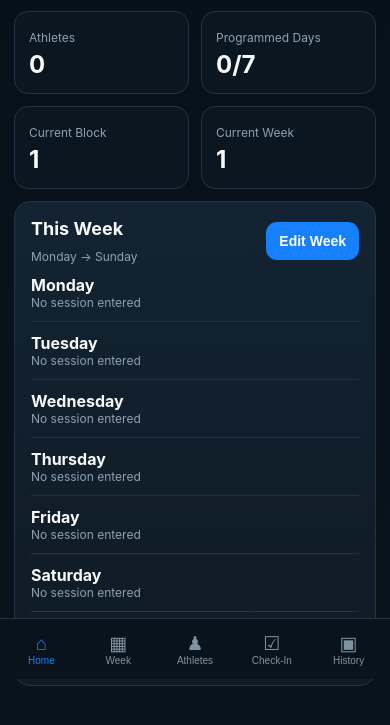
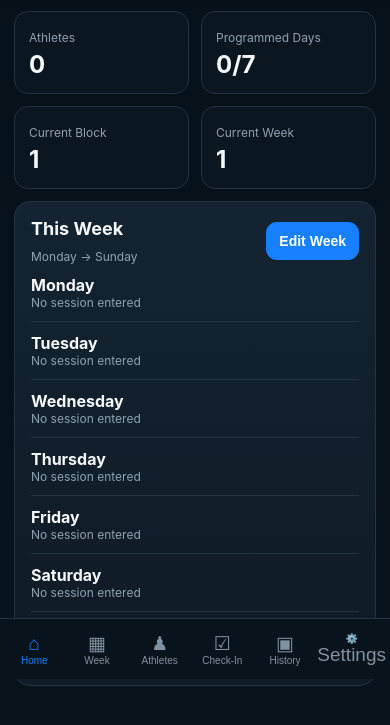
Before and after one commit to robm8213/Robs---Training-, a website: page index.html in a window 390 px wide. Shown: the part 165-890 px from the top of the page. Drawn offline with Linux system fonts and the light colour scheme.

Commit message:
Update index.html

```diff
--- a/index.html
+++ b/index.html
@@ -28,7 +28,7 @@ input,textarea,select{width:100%;background:#07121b;border:1px solid #2a3c4c;col
 .question{border-top:1px solid var(--line);padding:12px 0}.question:first-child{border-top:0}.answerbox{margin-top:8px}.flag{border-left:4px solid var(--amber)}
 .mobilebar{display:none}
 @media(max-width:760px){
-.layout{display:block}.sidebar{display:none}.content{padding:16px 14px 92px}.mobilebar{display:grid;grid-template-columns:repeat(5,1fr);position:fixed;bottom:0;left:0;right:0;background:#09131c;border-top:1px solid var(--line);z-index:40;padding:6px 3px calc(6px + env(safe-area-inset-bottom))}
+.layout{display:block}.sidebar{display:none}.content{padding:16px 14px 92px}.mobilebar{display:grid;grid-template-columns:repeat(6,1fr);position:fixed;bottom:0;left:0;right:0;background:#09131c;border-top:1px solid var(--line);z-index:40;padding:6px 3px calc(6px + env(safe-area-inset-bottom))}
 .mobilebar button{border:0;background:none;color:#7f92a2;font-size:10px;padding:7px 1px}.mobilebar button.active{color:var(--blue)}.mobilebar span{display:block;font-size:19px}
 .grid4{grid-template-columns:1fr 1fr}.grid2{grid-template-columns:1fr}.builderRow{grid-template-columns:minmax(120px,1.4fr) 64px 78px 64px 58px 36px;gap:5px}.builderRow .rest{display:block}.builderHead .rest{display:block}.builderRow input{min-width:0;font-size:12px;padding:8px 4px}.builderHead{font-size:9px}.tag{display:none}.brandtxt{font-size:18px}
 }
@@ -132,7 +132,7 @@ input,textarea,select{width:100%;background:#07121b;border:1px solid #2a3c4c;col
 <button data-screen="athletes" onclick="nav('athletes')"><span>♟</span>Athletes</button>
 <button data-screen="checkin" onclick="nav('checkin')"><span>☑</span>Check-In</button>
 <button data-screen="programs" onclick="nav('programs')"><span>▣</span>History</button>
-</div>
+<button data-screen="settings" onclick="nav('settings')">⚙️<span>Settings</span></button></div>
 </div>
 <script>
 const DAYS=["Monday","Tuesday","Wednesday","Thursday","Friday","Saturday","Sunday"];
```
